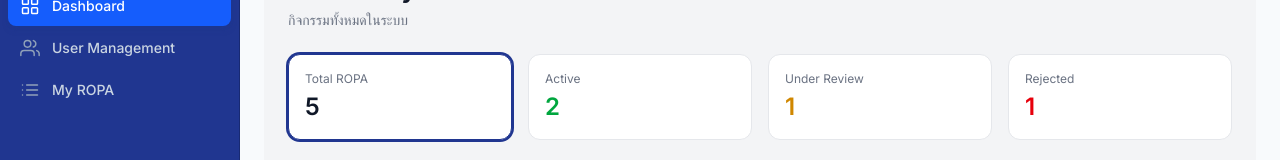
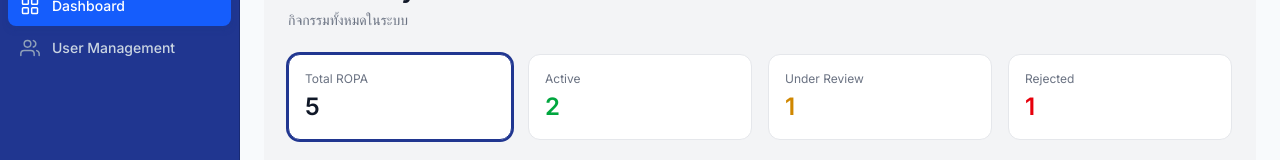
Before and after one commit to Jinny112477/RaPo, a Next.js app in the folder rapo/: page /dashboard in a window 1280 px wide. Shown: the part 138-298 px from the top of the page. Built offline with nearby package versions, Linux system fonts and the light colour scheme; sample sign-in values are in the browser's storage.

Commit message:
Update Sidebar.tsx

```diff
--- a/rapo/components/Sidebar.tsx
+++ b/rapo/components/Sidebar.tsx
@@ -115,7 +115,7 @@ const ChevronLeftIcon = () => (
 const navItems: NavItem[] = [
   { label: 'Dashboard', href: '/dashboard', icon: <DashboardIcon />, roles: ['admin', 'dataOwner', 'dpo', 'auditor', 'executive'] },
   { label: 'User Management', href: '/admin', icon: <UsersIcon />, roles: ['admin'] },
-  { label: 'My ROPA', href: '/dc/my-ropa', icon: <ListIcon />, roles: ['dataOwner', 'admin'] },
+  { label: 'My ROPA', href: '/dc/my-ropa', icon: <ListIcon />, roles: ['dataOwner'] },
   { label: 'Review Queue', href: '/dpo/review', icon: <ClipboardIcon />, roles: ['dpo'] },
   { label: 'Risk Assessment', href: '/executive/analytics', icon: <AlertTriangleIcon />, roles: ['dpo'] },
   { label: 'Audit Logs', href: '/auditor/logs', icon: <LogIcon />, roles: ['auditor'] },
```
